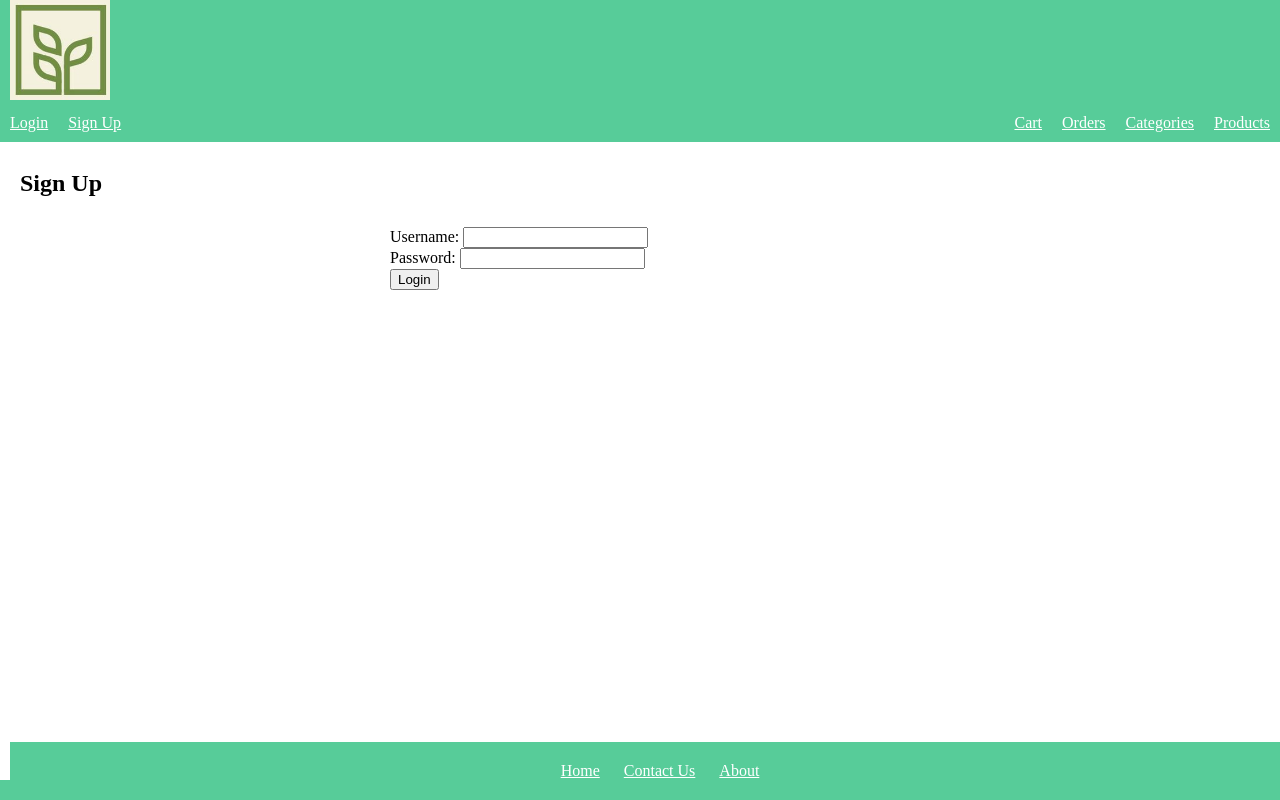
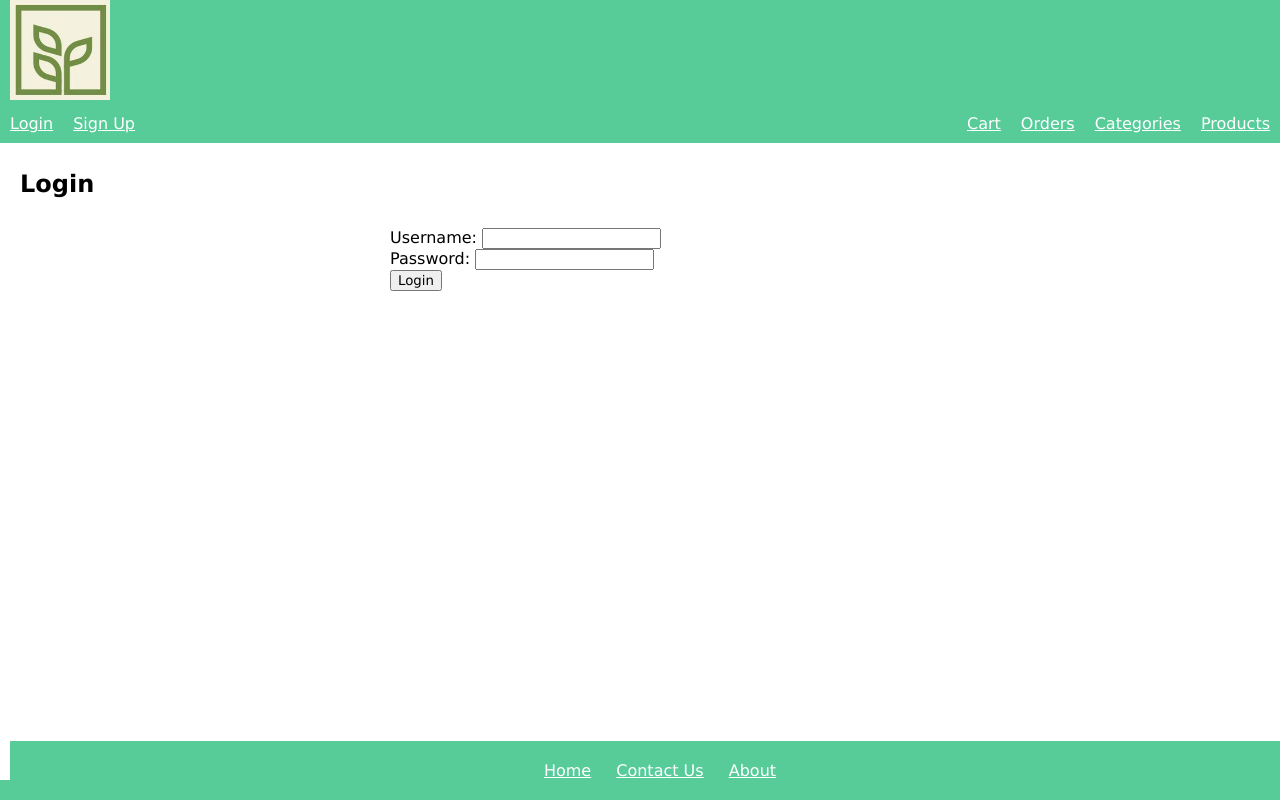
Before and after one commit to c-wright-98/QA_Store, a Flask app: page /login in a window 1280 px wide. Run offline with Flask 3, Linux system fonts and the light colour scheme.

Commit message:
Added styling to all text by adding font family to all html elements, added content container classes to html pages

```diff
--- a/static/stylesheets/style1.css
+++ b/static/stylesheets/style1.css
@@ -7,6 +7,13 @@
     --button_select: #80ED99;
 }
 
+/* set font */
+html * {
+    font-family: Verdana, Geneva, Tahoma, sans-serif;
+}
+
+
+/*style blocks */
 body {
     display: flex;
     flex-direction: column;
--- a/templates/checkout.html
+++ b/templates/checkout.html
@@ -1,8 +1,9 @@
 {% extends "base.html" %}
 
 {% block content %}
+    <div class="checkout-content">
+        <h2> Checkout </h2>
         <div class="form-content">
-        <h2> Checkout </h2>
             <form action="{{url_for('payment')}}" method="post">
                 <label for="shipping-name"><strong> Name: </label>
                 <input type="text" id="shipping-name" name="shipping-name" required>
@@ -13,4 +14,5 @@
                 <button type="submit"> Place Order </button>
             </form>
         </div>
+    </div>
 {% endblock %}
--- a/templates/login.html
+++ b/templates/login.html
@@ -1,8 +1,8 @@
 {% extends "base.html" %}
 
 {% block content %}
-    <div>
-        <h2> Sign Up </h2>
+    <div class="login-content">
+        <h2> Login </h2>
         <div class="form-content">
             <form action="{{url_for('home')}}" method="post">
                 <label for="username"> Username: </label>
--- a/templates/register.html
+++ b/templates/register.html
@@ -1,8 +1,9 @@
 {% extends "base.html" %}
 
 {% block content %}
+    <div class="register-content">
+        <h2>Sign Up</h2>
         <div class="form-content">
-        <h2>Sign Up</h2>
             <form action="{{url_for('login')}}" method="post">
                 <label for="username"> Username: </label>
                 <input type="text" id="username" name="username" required>
@@ -16,4 +17,5 @@
                 <button type="submit"> Sign Up </button>
             </form>
         </div>
+    </div>
 {% endblock %}
```
Also changed, not shown: templates/cart.html (+6 -4 lines), templates/payment.html (+6 -4 lines). Lines whose indentation alone changed are shown as unchanged.
